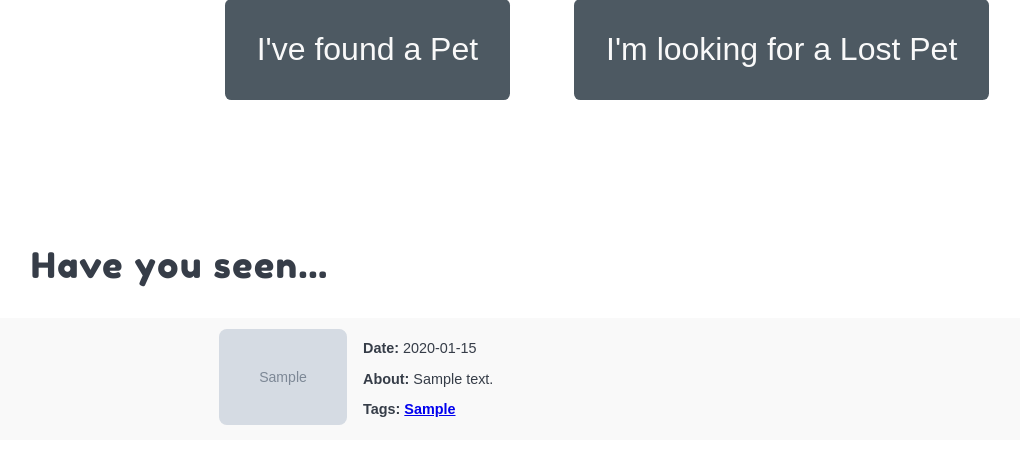
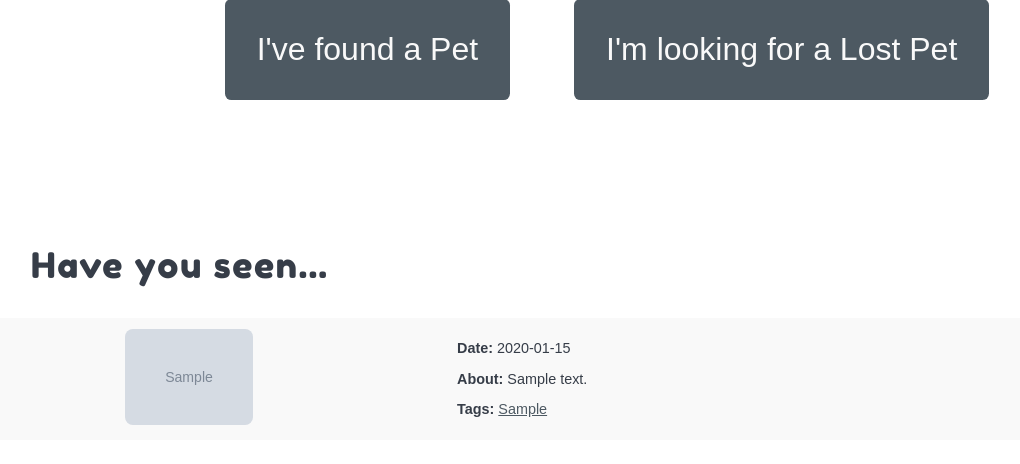
Before and after one commit to chingu-voyage4/Bears-Team-12, a Node server app: page / in a window 1280 px wide. Shown: the part 298-762 px from the top of the page, without its empty margins (33-1053 px from the left). Run offline with Node 20, Linux system fonts and the light colour scheme; tables that the repository leaves empty hold one stand-in row (values such as "Sample post"); grey boxes marked "Sample" are stand-in pictures; some libraries are stand-ins or nearby versions; some web fonts are replaced.

Commit message:
Fix problem with tag links by changing <a> tags in recent.js

```diff
--- a/public/style.css
+++ b/public/style.css
@@ -29,6 +29,7 @@
 .pet-link {
   text-decoration: none;
   color: #363d48;
+  cursor: pointer;
 }
 .pet-image-area,
 .details-area {
@@ -59,6 +60,9 @@
 }
 .tags {
   color: #4d5962;
+}
+.tag-link {
+  text-decoration: underline;
 }
 
 /* Dashboard */
--- a/views/partials/header.ejs
+++ b/views/partials/header.ejs
@@ -28,7 +28,7 @@
     <header class="header">
       <a class="logo-link" href="/">
         <img id="logoHeader" class="logo-header" src="https://image.ibb.co/bxNbRn/logo.png" alt="PetTrackr Logo">
-      </a> <!-- Dynamically remove styles when not on index.html? -->
+      </a>
       <nav class="menu">
         <a class="menu-item" href="/">Home</a>
         <a class="menu-item" href="/posts/feed">All Pets</a>
--- a/views/partials/recent.ejs
+++ b/views/partials/recent.ejs
@@ -1,6 +1,6 @@
 
 <% posts.forEach((post, idx, array) => { %>
-    <a class="pet-link" href="/posts/<%= post.postType.toLowerCase() %>pet/<%= post._id %>">
+    <div class="pet-link" onclick="location.href = '/posts/<%= post.postType.toLowerCase() %>pet/<%= post._id %>'">
       <div class="pet">
           <div class="pet-image-area">
               <% if (post.postType === 'LOST' && post.lost.name !== '') { %>
@@ -15,8 +15,6 @@
               <img class="pet-image" src="<%= post.image %>" alt="<%= post.petType.petCategory %>">
           </div>
           <div class="details-area">
-            <!-- <p class="info">Type: <span class="detail"><%= post.petType.petCategory %></span></p>
-            <p class="info">Color: <span class="detail"><%= post.breed %></span></p> -->
               <% if (post.postType === 'LOST') { %>
                   <p class="info">Last seen: <span class="detail"><%= post.location.city %>, <%= post.location.state %>, <%= post.location.postal %></span></p>
               <% } else if (post.postType === 'FOUND') { %>
@@ -33,9 +31,9 @@
               <span class="tags" id="tagListing tags">
                   <% post.tags.forEach((tag, idx, array) => { %>
                   <% if (idx === array.length - 1) { %>
-                    <a href="#"><%= tag %></a>
+                      <span class="tag-link" onclick="location.href = '#'"><%= tag %></span>
                   <% } else { %>
-                    <a href="#"><%= tag %></a>,
+                      <span class="tag-link" onclick="location.href = '#'"><%= tag %></span>,
                   <% } %>
                   <% }) %>
               </span>
@@ -43,7 +41,7 @@
               <% } %>
           </div>
       </div>
-    </a>
+    </div>
     <% if (idx === array.length - 1) { %>
     <!-- do nothing -->
     <% } else { %>
```
Lines whose indentation alone changed are shown as unchanged.
